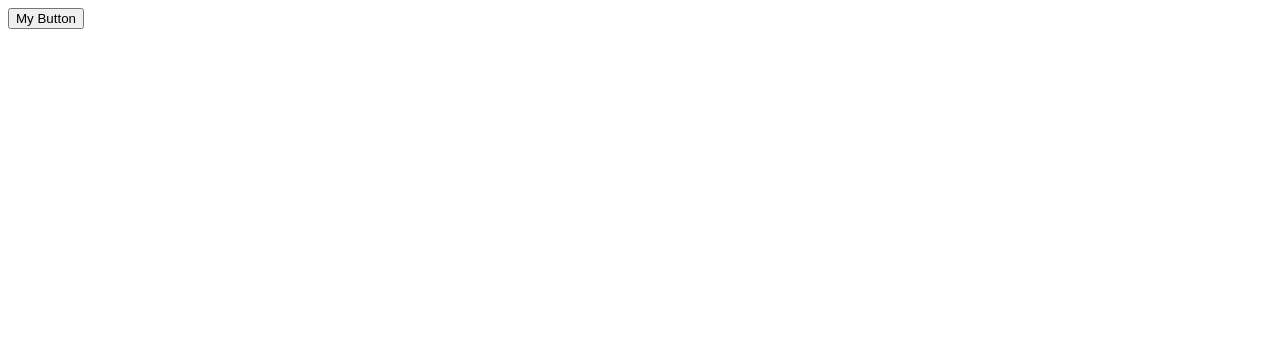
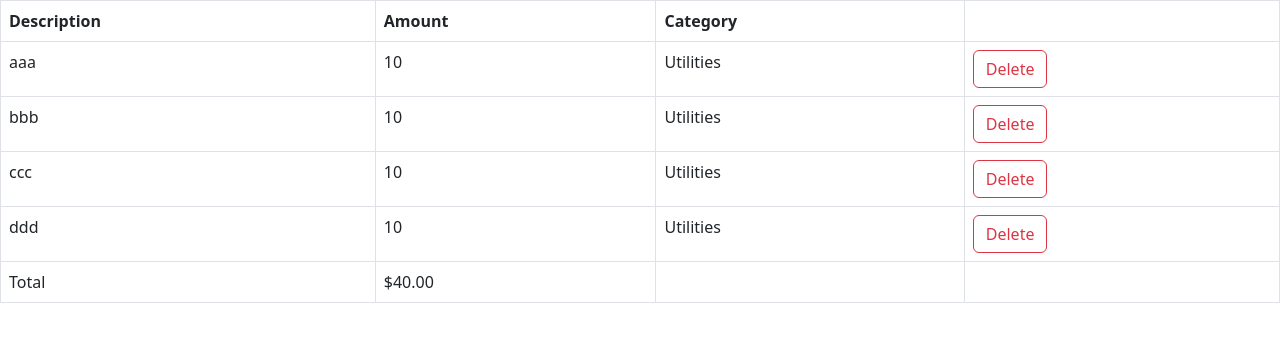
Before and after one commit to deardaveed/react-18-for-beginners, a React (Vite) app: page / in a window 1280 px wide. Shown: the top 342 px of the page. Built offline with nearby package versions, Linux system fonts and the light colour scheme.

Commit message:
completed part 1

```diff
--- a/src/App.tsx
+++ b/src/App.tsx
@@ -1,28 +1,20 @@
-import Alert from './components/Alert';
-import Button from './components/Button';
-import { useState } from 'react';
-import ListGroup from './components/ListGroup';
-//automatically looks for ListGroup/index
+import React, {useState} from 'react';
+import ExpenseList from "./expense-tracker/components/ExpenseList";
+
 
 function App() {
-  // const items = ['New York', 'Los Angeles', 'San Francisco'];
-  const [showAlert, setShowAlert] = useState(false);
-  // return (
-  //   <div>
-  //     <ListGroup heading='Miami' items={items} onSelectItem={}
-  //   </div>
-  //   )
-  return (
-    <div>
-      {showAlert && <Alert onClose={() => setShowAlert(false)}>My alert</Alert>}
-      <Button onClick={() => setShowAlert(true)} color='secondary'>
-        {/*passing setShowAlert as a fat arrow function ensures that the function
-      is not immediately called but is only executed when the button is
-      clicked.*/}
-        My Button
-      </Button>
-    </div>
-  );
+	const [expenses, setExpenses] = useState([
+		{ id: 1, description: 'aaa', amount: 10, category: 'Utilities'},
+		{ id: 2, description: 'bbb', amount: 10, category: 'Utilities'},
+		{ id: 3, description: 'ccc', amount: 10, category: 'Utilities'},
+		{ id: 4, description: 'ddd', amount: 10, category: 'Utilities'},
+	])
+
+	return (
+		<div>
+			<ExpenseList expenses={expenses} onDelete={ (id) => setExpenses(expenses.filter( (e) => e.id !== id))} />
+		</div>
+	);
 }
 
 export default App;
--- /dev/null
+++ b/src/expense-tracker/components/ExpenseList.tsx
@@ -0,0 +1,49 @@
+import React from 'react'
+
+interface Expense {
+	id: number;
+	description: string;
+	amount: number
+	category: string;
+}
+
+interface Props {
+	expenses: Expense[];
+	onDelete: (id: number) => void;
+}
+const ExpenseList = ({ expenses, onDelete }: Props) => {
+	if (expenses.length === 0) return null;
+
+	return (
+		<table className="table table-bordered">
+			<thead>
+				<tr>
+					<th>Description</th>
+					<th>Amount</th>
+					<th>Category</th>
+					<th></th>
+				</tr>
+			</thead>
+			<tbody>
+				{expenses.map(expense => <tr key={expense.id}>
+					<td>{expense.description}</td>
+					<td>{expense.amount}</td>
+					<td>{expense.category}</td>
+					<td>
+						<button className="btn btn-outline-danger" onClick={()=> onDelete(expense.id)}>Delete</button>
+					</td>
+				</tr>)}
+			</tbody>
+			<tfoot>
+				<tr>
+					<td>Total</td>
+					<td>${expenses.reduce((acc, expense) => expense.amount + acc, 0).toFixed(2)}</td>
+					<td></td>
+					<td></td>
+				</tr>
+			</tfoot>
+		</table>
+		)
+}
+
+export default ExpenseList
```
Also changed, not shown: src/expense-tracker/ExpenseList.tsx (deleted, +0 -34 lines), src/main.tsx (+5 -3 lines).
